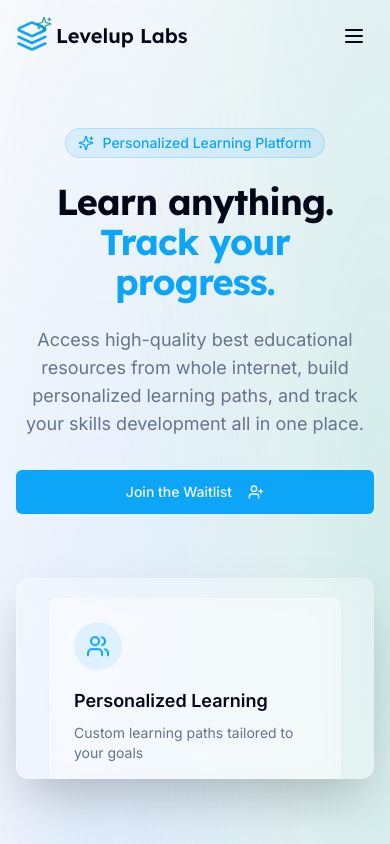
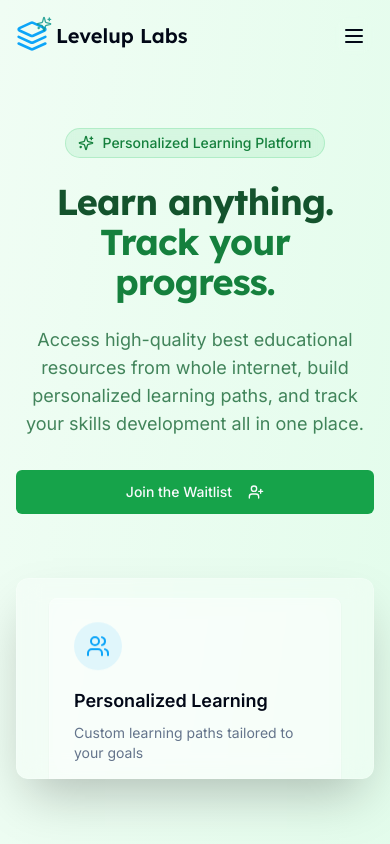
Before and after one commit to levelup4566/Levelup-Labs45667, a React (Vite) app: page / in a window 390 px wide. Shown: the top 844 px of the page. Built offline with nearby package versions, Linux system fonts and the light colour scheme.

Commit message:
Fix: Change primary color to green
Updated the primary color to green across the application.

```diff
--- a/src/components/home/Hero.tsx
+++ b/src/components/home/Hero.tsx
@@ -1,3 +1,4 @@
+
 import React from 'react';
 import { Button } from '@/components/ui/button';
 import { ArrowRight, Users, Star, Sparkles, Rocket, CheckCircle, X, BriefcaseBusiness, DollarSign, UserPlus, BookOpen } from 'lucide-react';
@@ -7,30 +8,29 @@ import { TooltipProvider, Tooltip, TooltipTrigger, TooltipContent } from '@/comp
 const Hero = () => {
   const handleJoinWaitlist = () => {
     // TODO: Implement waitlist signup logic
-    // This could open a modal, navigate to a signup page, or trigger an email capture
     console.log('Joining waitlist');
   };
 
   return (
-    <section className="relative hero-gradient pt-32 pb-20 md:pt-40 md:pb-32 overflow-hidden">
+    <section className="relative bg-gradient-to-br from-green-50 to-green-100 pt-32 pb-20 md:pt-40 md:pb-32 overflow-hidden">
       {/* Background blob effects */}
-      <div className="blob h-64 w-64 top-20 left-10"></div>
-      <div className="blob h-80 w-80 bottom-10 right-10" style={{ animationDelay: '2s' }}></div>
-      <div className="blob h-72 w-72 top-1/2 left-1/2 -translate-x-1/2 -translate-y-1/2" style={{ animationDelay: '4s' }}></div>
+      <div className="blob h-64 w-64 top-20 left-10 bg-green-200/30"></div>
+      <div className="blob h-80 w-80 bottom-10 right-10 bg-green-300/30" style={{ animationDelay: '2s' }}></div>
+      <div className="blob h-72 w-72 top-1/2 left-1/2 -translate-x-1/2 -translate-y-1/2 bg-green-100/30" style={{ animationDelay: '4s' }}></div>
 
       <div className="container mx-auto px-4 relative z-10">
         <div className="max-w-4xl mx-auto text-center mb-16 md:mb-20">
-          <div className="inline-flex items-center px-3 py-1 mb-6 rounded-full bg-primary/10 text-primary text-sm font-medium animate-fade-in backdrop-blur-sm border border-primary/20">
+          <div className="inline-flex items-center px-3 py-1 mb-6 rounded-full bg-green-500/10 text-green-700 text-sm font-medium animate-fade-in backdrop-blur-sm border border-green-500/20">
             <Sparkles className="h-4 w-4 mr-2" />
             <span>Personalized Learning Platform</span>
           </div>
 
-          <h1 className="text-4xl md:text-5xl lg:text-6xl font-bold tracking-tight mb-6 font-display">
+          <h1 className="text-4xl md:text-5xl lg:text-6xl font-bold tracking-tight mb-6 font-display text-green-900">
             <span className="relative inline-block animate-slide-in">Learn anything.</span> <br className="hidden sm:block" />
-            <span className="relative inline-block text-primary animate-slide-in" style={{ animationDelay: "0.1s" }}>Track your progress.</span>
+            <span className="relative inline-block text-green-700 animate-slide-in" style={{ animationDelay: "0.1s" }}>Track your progress.</span>
           </h1>
 
-          <p className="text-lg md:text-xl text-muted-foreground max-w-2xl mx-auto mb-8 animate-fade-in" style={{ animationDelay: "0.2s" }}>
+          <p className="text-lg md:text-xl text-green-800/80 max-w-2xl mx-auto mb-8 animate-fade-in" style={{ animationDelay: "0.2s" }}>
             Access high-quality best educational resources from whole internet, build personalized learning paths, and track your skills development all in one place.
           </p>
 
@@ -38,7 +38,7 @@ const Hero = () => {
             <Button
               onClick={handleJoinWaitlist}
               size="lg"
-              className="w-full sm:w-auto group transition-all"
+              className="w-full sm:w-auto group transition-all bg-green-600 hover:bg-green-700"
             >
               Join the Waitlist
               <UserPlus className="ml-2 h-4 w-4 group-hover:scale-110 transition-transform" />
```
